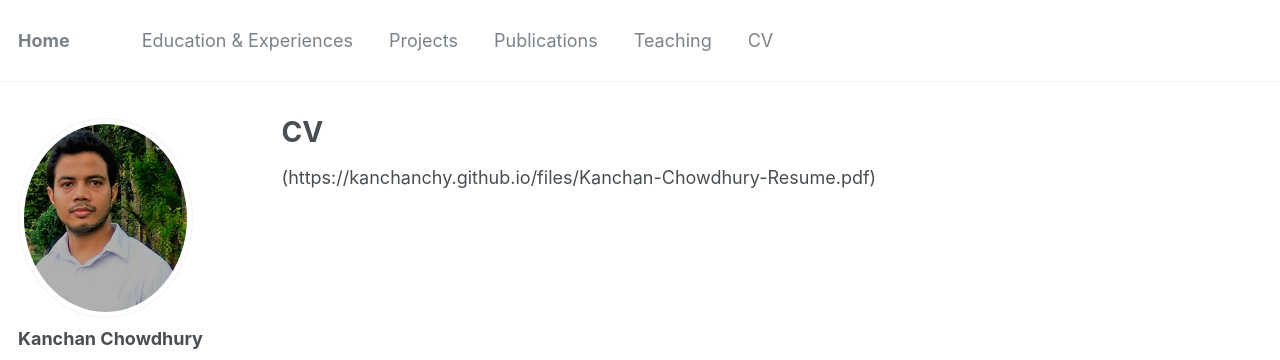
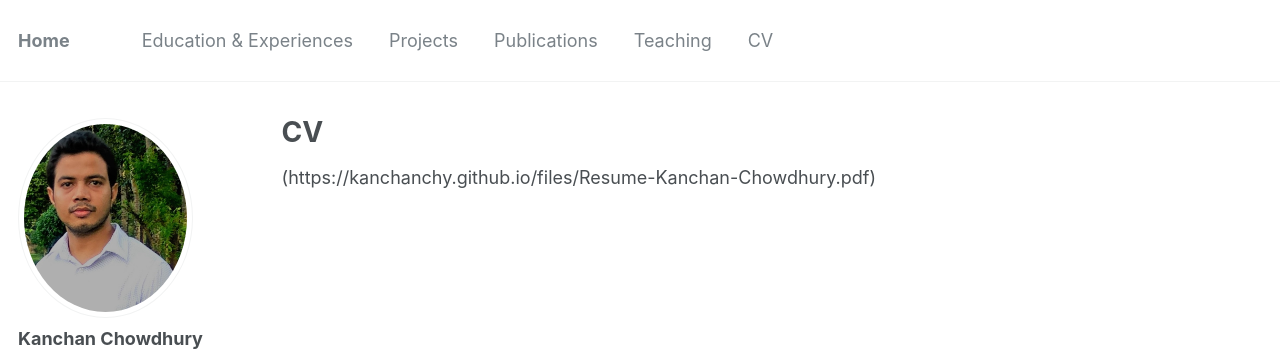
Before and after one commit to kanchanchy/kanchanchy.github.io, a Jekyll site: the page built from _pages/cv.md, in a window 1280 px wide. Shown: the top 360 px of the page. Built offline with Jekyll 4.4.1, drawn with Linux system fonts in a browser that asks for light colours.

```diff
--- a/_data/navigation.yml
+++ b/_data/navigation.yml
@@ -13,4 +13,4 @@ main:
     url: /teaching/
 
   - title: "CV"
-    url: https://kanchanchy.github.io/files/Kanchan-Chowdhury-Resume.pdf
+    url: https://kanchanchy.github.io/files/Resume-Kanchan-Chowdhury.pdf
--- a/_pages/cv.md
+++ b/_pages/cv.md
@@ -10,4 +10,4 @@ redirect_from:
 {% include base_path %}
 
 
-(https://kanchanchy.github.io/files/Kanchan-Chowdhury-Resume.pdf)
+(https://kanchanchy.github.io/files/Resume-Kanchan-Chowdhury.pdf)
```
Also changed, not shown: 2 other files.
